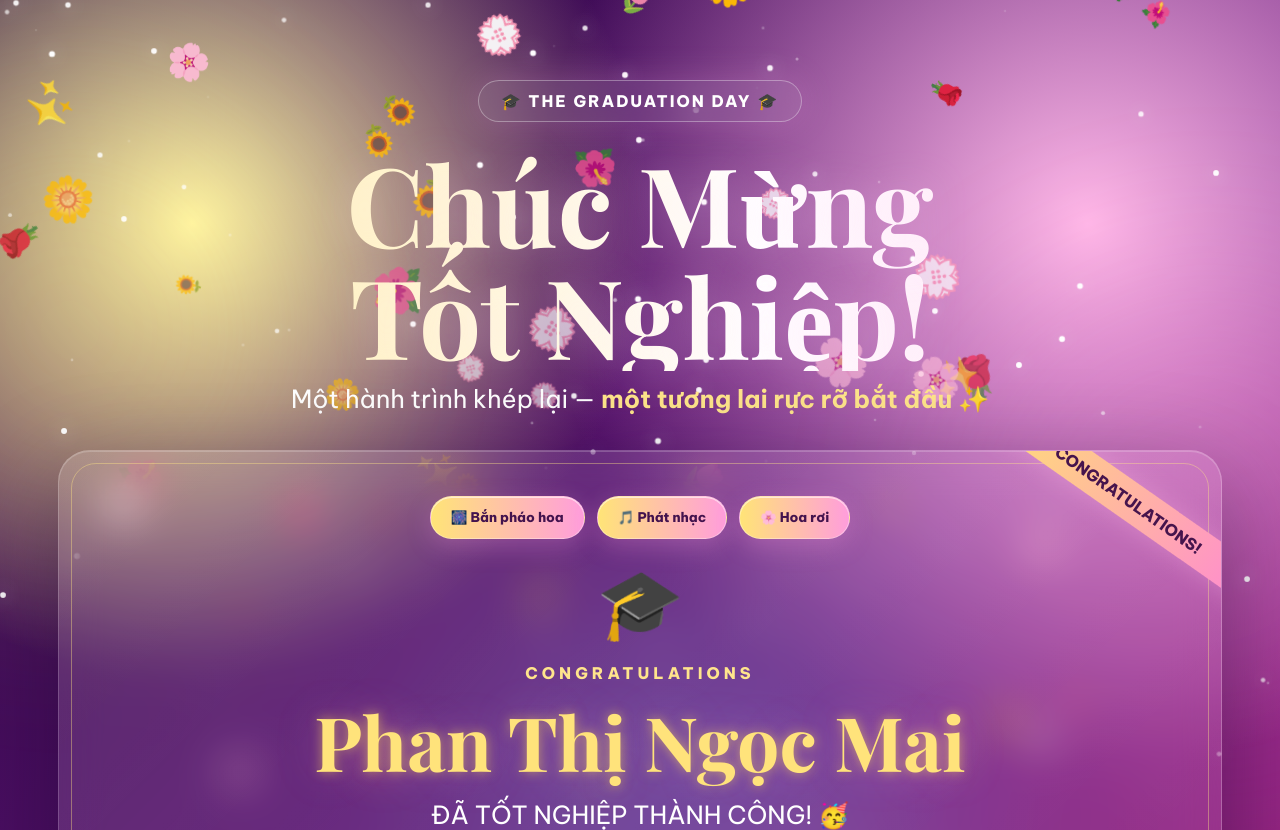
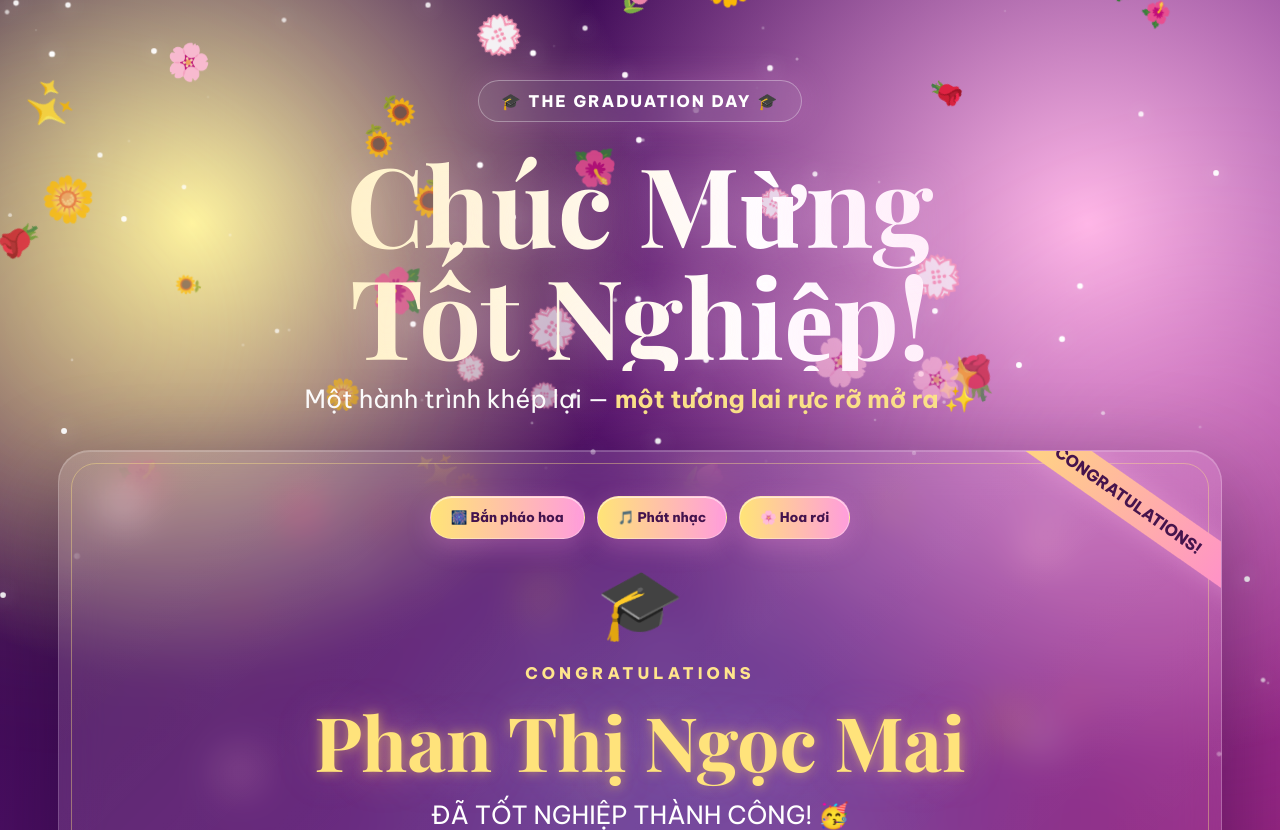
Before and after one commit to ChiKhanh194/CONGRATULATIONss, a Flask app: page / in a window 1280 px wide. Shown: the top 830 px of the page. Run offline with Flask 3, Linux system fonts and the light colour scheme.

Commit message:
Update index.html

```diff
--- a/templates/index.html
+++ b/templates/index.html
@@ -1843,7 +1843,7 @@ h1{
         Một hành trình khép lại —
 
         <b style="color:#ffe58b">
-            một tương lai rực rỡ bắt đầu ✨
+            một tương lai rực rỡ mở ra ✨
         </b>
 
     </p>
```
